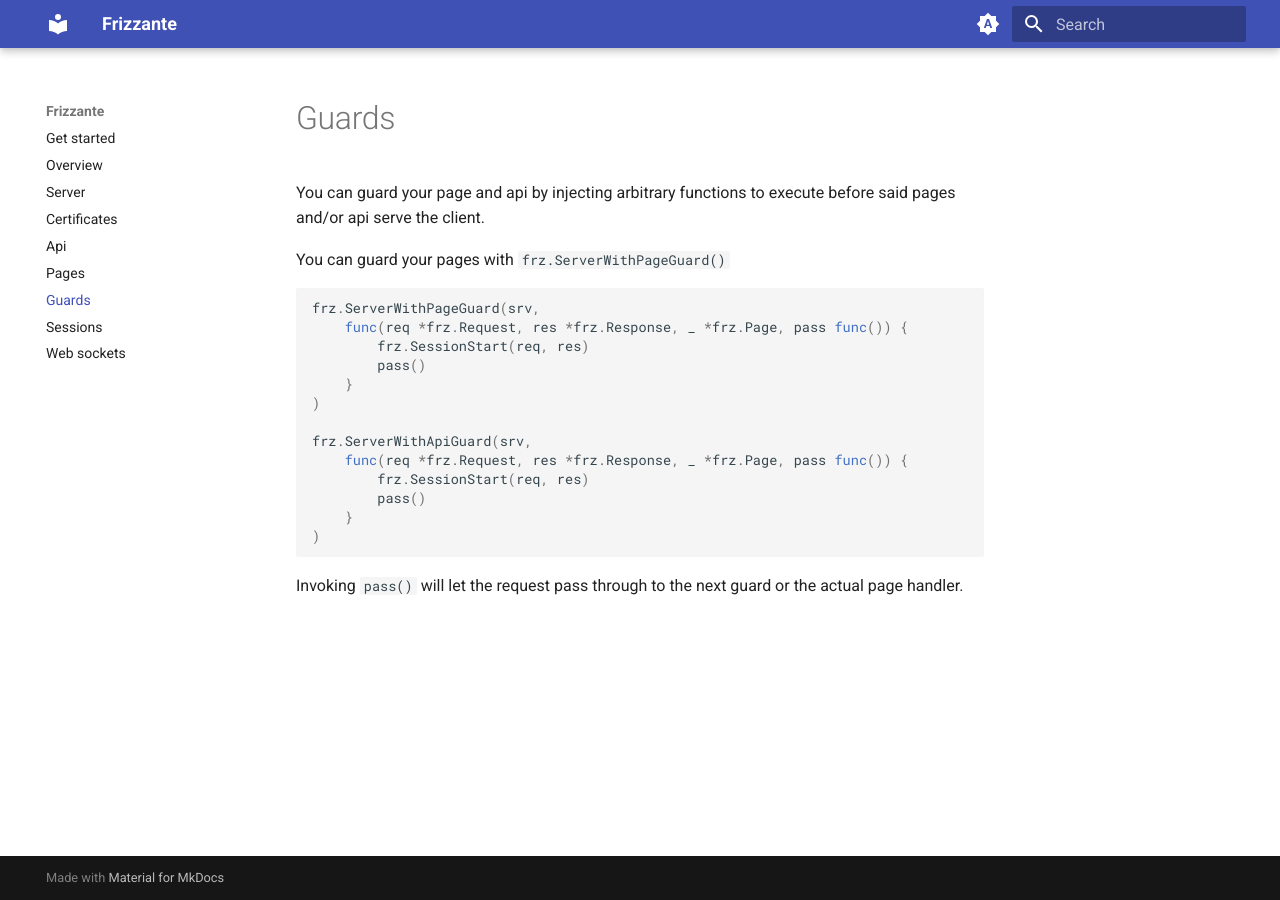
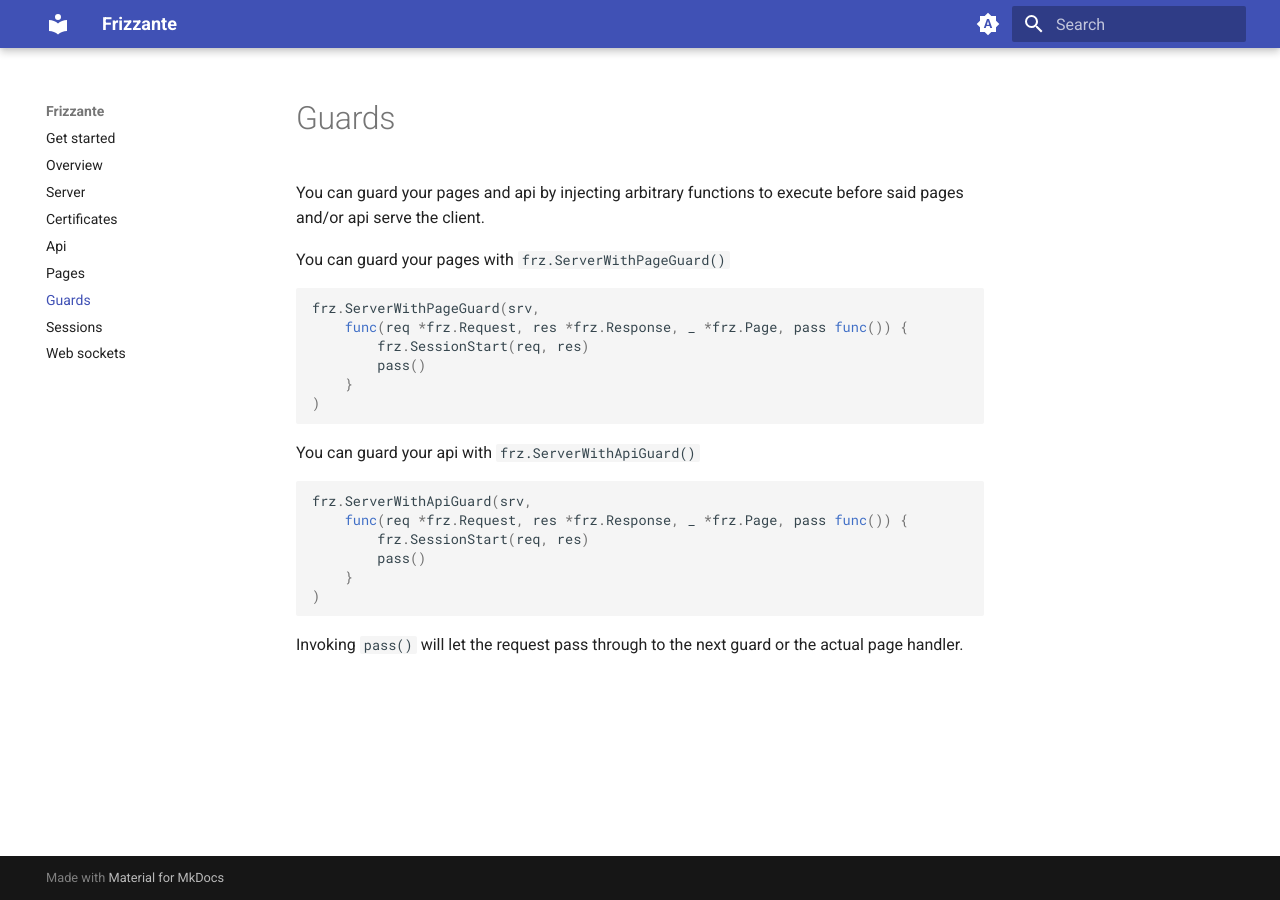
Before and after one commit to razshare/frizzante-docs, an MkDocs documentation site: the page built from docs/guards.md, in a window 1280 px wide. Built offline with MkDocs 1.6.1 and Material for MkDocs 9.7.7, drawn with Linux system fonts in a browser that asks for light colours.

Commit message:
chore(docs): updating guards examples.

````diff
--- a/docs/guards.md
+++ b/docs/guards.md
@@ -1,4 +1,4 @@
-You can guard your page and api by injecting arbitrary functions to execute before said pages and/or api serve the client.
+You can guard your pages and api by injecting arbitrary functions to execute before said pages and/or api serve the client.
 
 You can guard your pages with `frz.ServerWithPageGuard()`
 
@@ -9,7 +9,11 @@ frz.ServerWithPageGuard(srv,
 	    pass()
     }
 )
+```
 
+You can guard your api with `frz.ServerWithApiGuard()`
+
+```go
 frz.ServerWithApiGuard(srv,
     func(req *frz.Request, res *frz.Response, _ *frz.Page, pass func()) {
         frz.SessionStart(req, res)
````
